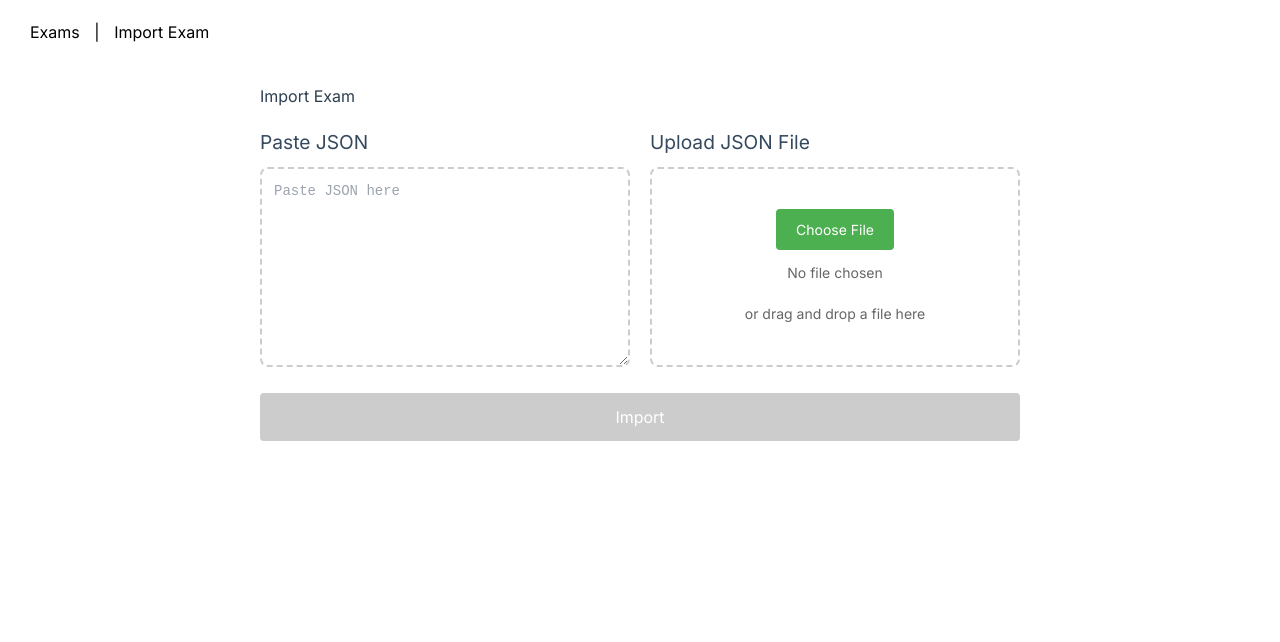
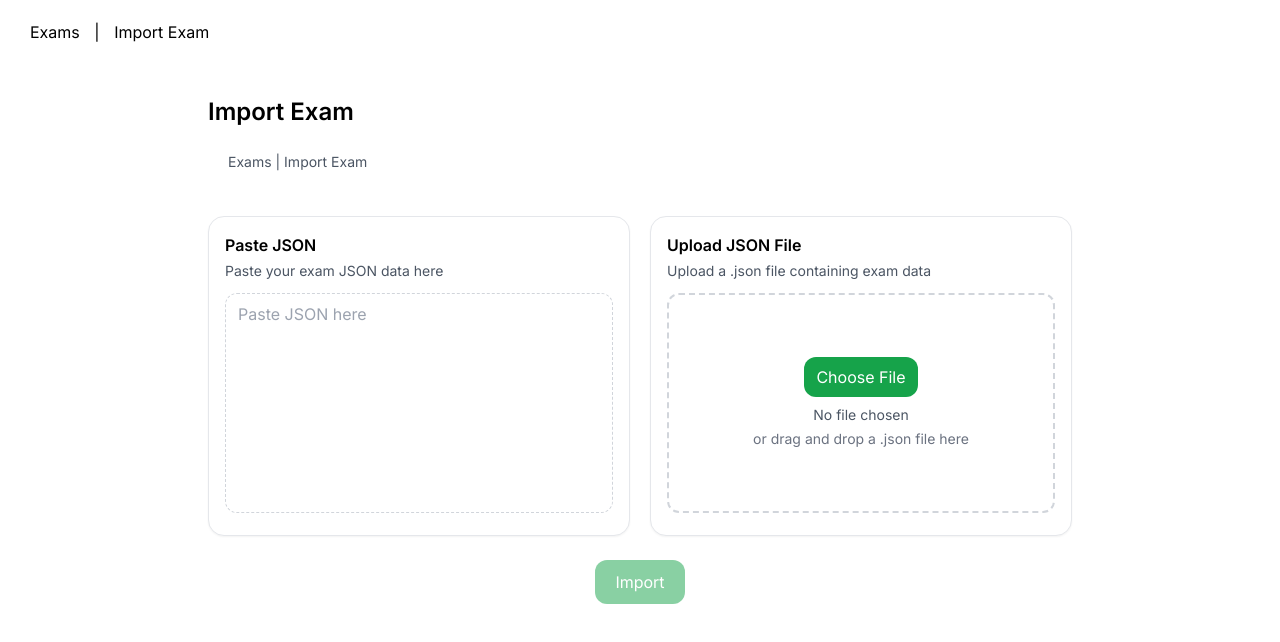
Before and after one commit to samdofreelancer/istqb, a Vue app in the folder quiz-frontend/: page /import in a window 1280 px wide. Shown: the top 642 px of the page. Built offline with nearby package versions, Linux system fonts and the light colour scheme.

Commit message:
enhance UI import

```diff
--- /dev/null
+++ b/quiz-frontend/src/utils/validateExam.ts
@@ -0,0 +1,119 @@
+export interface ImportExam {
+  title: string;
+  description?: string;
+  timeLimit?: number | null;
+  questions: Array<{
+    id?: string | number;
+    text: string;
+    choices: Array<{
+      text: string;
+      correct: boolean;
+      explanation?: string;
+    }>;
+  }>;
+}
+
+export interface NormalizedExam {
+  title: string;
+  description?: string;
+  timeLimitSec?: number | null;
+  questions: Array<{
+    text: string;
+    multiple: boolean;
+    choices: Array<{
+      text: string;
+      correct: boolean;
+      explanation?: string;
+    }>;
+  }>;
+}
+
+function stripBOM(text: string): string {
+  return text.replace(/^\uFEFF/, '');
+}
+
+export function validateExam(text: string): {
+  ok: boolean;
+  errs: string[];
+  warns: string[];
+  normalized: NormalizedExam | null;
+} {
+  const errs: string[] = [];
+  const warns: string[] = [];
+  let normalized: NormalizedExam | null = null;
+
+  try {
+    const data: ImportExam = JSON.parse(stripBOM(text));
+
+    // Check title
+    if (!data.title || typeof data.title !== 'string' || data.title.trim() === '') {
+      errs.push('Title is required and must be a non-empty string');
+    }
+
+    // Check questions
+    if (!data.questions || !Array.isArray(data.questions) || data.questions.length === 0) {
+      errs.push('Questions must be a non-empty array');
+    } else {
+      data.questions.forEach((q, idx) => {
+        if (!q.text || typeof q.text !== 'string' || q.text.trim() === '') {
+          errs.push(`Question ${idx + 1}: text is required and must be a non-empty string`);
+        }
+        if (!q.choices || !Array.isArray(q.choices) || q.choices.length < 2) {
+          errs.push(`Question ${idx + 1}: choices must be an array with at least 2 items`);
+        } else {
+          q.choices.forEach((choice, choiceIdx) => {
+            if (!choice.text || typeof choice.text !== 'string') {
+              errs.push(`Question ${idx + 1}, choice ${choiceIdx + 1}: text is required and must be a string`);
+            }
+            if (typeof choice.correct !== 'boolean') {
+              errs.push(`Question ${idx + 1}, choice ${choiceIdx + 1}: correct must be a boolean`);
+            }
+          });
+        }
+        // Validate at least one correct answer
+        const correctCount = q.choices?.filter(c => c.correct).length || 0;
+        if (correctCount === 0) {
+          errs.push(`Question ${idx + 1}: at least one choice must be marked correct`);
+        }
+      });
+    }
+
+    // Warnings
+    if (!data.description) {
+      warns.push('Description is missing');
+    }
+    if (data.timeLimit === null || data.timeLimit === undefined) {
+      warns.push('Time limit is missing');
+    }
+
+    // If no errors, normalize
+    if (errs.length === 0) {
+      normalized = {
+        title: data.title.trim(),
+        description: data.description?.trim(),
+        timeLimitSec: data.timeLimit ? data.timeLimit * 60 : null,
+        questions: data.questions.map((q, idx) => {
+          const correctCount = q.choices.filter(c => c.correct).length;
+          return {
+            text: q.text.trim(),
+            multiple: correctCount > 1,
+            choices: q.choices.map(choice => ({
+              text: choice.text.trim(),
+              correct: choice.correct,
+              explanation: choice.explanation?.trim()
+            }))
+          };
+        })
+      };
+    }
+  } catch (err: any) {
+    errs.push('Invalid JSON: ' + (err?.message ?? 'Parse error'));
+  }
+
+  return {
+    ok: errs.length === 0,
+    errs,
+    warns,
+    normalized
+  };
+}
--- a/quiz-frontend/src/views/ImportExam.vue
+++ b/quiz-frontend/src/views/ImportExam.vue
@@ -1,298 +1,256 @@
 <template>
-  <div class="import-exam">
-    <h2>Import Exam</h2>
-    <div class="import-sections">
-      <div class="paste-section">
-        <h3>Paste JSON</h3>
+  <div class="max-w-4xl mx-auto px-4 py-8">
+    <!-- Header -->
+    <div class="mb-6">
+      <h1 class="text-2xl font-semibold">Import Exam</h1>
+      <nav class="text-sm text-gray-600 mt-1">
+        <span>Exams</span> | <span>Import Exam</span>
+      </nav>
+    </div>
+
+    <!-- Import Cards -->
+    <div class="grid gap-5 md:grid-cols-2 mb-6">
+      <!-- Paste JSON Card -->
+      <div class="rounded-2xl border border-gray-200 bg-white shadow-sm p-4">
+        <label for="paste-textarea" class="text-base font-semibold mb-1 block">Paste JSON</label>
+        <p class="text-sm text-gray-600 mb-3">Paste your exam JSON data here</p>
         <textarea
-          v-model="jsonData"
+          id="paste-textarea"
+          v-model="rawText"
           placeholder="Paste JSON here"
+          class="min-h-[220px] w-full rounded-xl border border-dashed border-gray-300 px-3 py-2 focus:ring-2 focus:ring-green-500 focus:border-transparent resize-none overflow-auto"
+          @input="handleTextInput"
+          :class="{ 'border-red-300': errors.length > 0 }"
+        ></textarea>
+        <div v-if="errors.length > 0" class="mt-2 text-sm text-red-600" aria-live="polite">
+          {{ errors[0] }}
+        </div>
+      </div>
+
+      <!-- Upload JSON File Card -->
+      <div class="rounded-2xl border border-gray-200 bg-white shadow-sm p-4">
+        <label for="file-input" class="text-base font-semibold mb-1 block">Upload JSON File</label>
+        <p class="text-sm text-gray-600 mb-3">Upload a .json file containing exam data</p>
+        <div
+          class="group relative flex flex-col items-center justify-center min-h-[220px] rounded-xl border-2 border-dashed border-gray-300 hover:border-gray-400 transition"
+          :class="{ 'border-green-500 bg-green-50': isDragging }"
+          @dragover.prevent="isDragging = true"
+          @dragleave.prevent="isDragging = false"
           @drop.prevent="handleDrop"
-          @dragover.prevent
-        ></textarea>
-      </div>
-      <div class="upload-section">
-        <h3>Upload JSON File</h3>
-        <div
-          class="upload-area"
-          @drop.prevent="handleDrop"
-          @dragover.prevent
-          @dragenter.prevent
-          @dragleave.prevent
-          :class="{ 'drag-over': isDragging }"
+          @keydown.enter.prevent="triggerFileInput"
+          @keydown.space.prevent="triggerFileInput"
+          role="button"
+          tabindex="0"
+          aria-label="Upload JSON file"
         >
           <input
+            id="file-input"
             type="file"
-            ref="fileInput"
             accept=".json"
-            @change="handleFileUpload"
-            style="position: absolute; opacity: 0; cursor: pointer; width: 100%; height: 100%;"
+            @change="handleFileChange"
+            class="absolute inset-0 w-full h-full opacity-0 cursor-pointer"
+            ref="fileInputRef"
           />
-          <div class="upload-content">
-            <button type="button" class="choose-file">Choose File</button>
-            <span class="file-name">{{ fileName || 'No file chosen' }}</span>
-            <div class="drag-text">or drag and drop a file here</div>
+          <button
+            type="button"
+            class="bg-green-600 text-white rounded-xl px-3 py-2 hover:bg-green-700 focus:ring-2 focus:ring-green-500"
+            @click.stop="triggerFileInput"
+          >
+            Choose File
+          </button>
+          <span class="text-sm text-gray-600 mt-2">
+            {{ fileName || 'No file chosen' }}
+          </span>
+          <div class="text-sm text-gray-500 mt-1">
+            or drag and drop a .json file here
           </div>
+        </div>
+        <div v-if="errors.length > 0 && lastSource === 'upload'" class="mt-2 text-sm text-red-600" aria-live="polite">
+          {{ errors[0] }}
         </div>
       </div>
     </div>
-    <div class="action-buttons">
+
+    <!-- Preview Card -->
+    <div v-if="valid && parsed" class="rounded-2xl border bg-white shadow-sm p-4 mt-6">
+      <h2 class="text-lg font-semibold mb-3">Preview</h2>
+      <div class="mb-4">
+        <h3 class="text-xl font-medium">{{ parsed.title }}</h3>
+        <p v-if="parsed.description" class="text-gray-600 mt-1 line-clamp-2">{{ parsed.description }}</p>
+      </div>
+      <div class="flex gap-4 mb-4">
+        <span class="bg-blue-100 text-blue-800 px-2 py-1 rounded text-sm">
+          #️⃣ {{ parsed.questions.length }} questions
+        </span>
+        <span class="bg-yellow-100 text-yellow-800 px-2 py-1 rounded text-sm">
+          ⏱ {{ parsed.timeLimitSec ? Math.floor(parsed.timeLimitSec / 60) + ' mins' : 'No time limit' }}
+        </span>
+      </div>
+      <div class="overflow-x-auto">
+        <table class="min-w-full text-sm">
+          <thead>
+            <tr class="border-b">
+              <th class="text-left py-2">#</th>
+              <th class="text-left py-2">Question</th>
+              <th class="text-left py-2">Options</th>
+              <th class="text-left py-2">Type</th>
+            </tr>
+          </thead>
+          <tbody>
+            <tr v-for="(q, idx) in parsed.questions.slice(0, 5)" :key="idx" class="border-b">
+              <td class="py-2">{{ idx + 1 }}</td>
+              <td class="py-2">{{ q.text.length > 40 ? q.text.substring(0, 40) + '...' : q.text }}</td>
+              <td class="py-2">{{ q.choices.length }}</td>
+              <td class="py-2">{{ q.multiple ? 'Multiple' : 'Single' }}</td>
+            </tr>
+          </tbody>
+        </table>
+        <p v-if="parsed.questions.length > 5" class="text-sm text-gray-500 mt-2">
+          ... and {{ parsed.questions.length - 5 }} more questions
+        </p>
+      </div>
+    </div>
+
+    <!-- Import Button -->
+    <div class="mt-6 flex justify-center">
       <button
-        class="import-button"
-        @click="importExam"
-        :disabled="!hasContent"
+        @click="handleImport"
+        :disabled="!valid || isImporting"
+        class="w-full md:w-auto rounded-xl px-5 py-2.5 bg-green-600 text-white hover:bg-green-700 disabled:opacity-50 disabled:cursor-not-allowed focus:ring-2 focus:ring-green-500"
       >
-        Import
-      </button>
-      <button
-        v-if="hasContent"
-        class="clear-button"
-        @click="clearContent"
-      >
-        Clear
+        <span v-if="isImporting" class="inline-flex items-center">
+          <svg class="animate-spin -ml-1 mr-2 h-4 w-4 text-white" xmlns="http://www.w3.org/2000/svg" fill="none" viewBox="0 0 24 24">
+            <circle class="opacity-25" cx="12" cy="12" r="10" stroke="currentColor" stroke-width="4"></circle>
+            <path class="opacity-75" fill="currentColor" d="M4 12a8 8 0 018-8V0C5.373 0 0 5.373 0 12h4zm2 5.291A7.962 7.962 0 014 12H0c0 3.042 1.135 5.824 3 7.938l3-2.647z"></path>
+          </svg>
+          Importing...
+        </span>
+        <span v-else>Import</span>
       </button>
     </div>
   </div>
 </template>
 
-<script>
-import { useExamStore } from '../stores/exam'
+<script setup lang="ts">
+import { ref, computed, watch } from 'vue';
+import { useExamStore } from '../stores/exam';
+import { validateExam, type NormalizedExam } from '../utils/validateExam';
+import { useRouter } from 'vue-router';
 
-export default {
-  data() {
-    return {
-      jsonData: '',
-      fileName: '',
-      isDragging: false
-    }
-  },
-  computed: {
-    hasContent() {
-      return this.jsonData.trim().length > 0
-    }
-  },
-  methods: {
-    async importExam() {
-      try {
-        // Validate JSON first
-        const examData = JSON.parse(this.jsonData)
+const MAX_BYTES = 2 * 1024 * 1024; // 2MB
 
-        // Validate required fields
-        if (!examData.title || !examData.questions || !Array.isArray(examData.questions) || examData.questions.length === 0) {
-          throw new Error('Invalid exam format. Required fields: title and questions array')
-        }
+// State
+const rawText = ref('');
+const fileName = ref('');
+const parsed = ref<NormalizedExam | null>(null);
+const valid = ref(false);
+const errors = ref<string[]>([]);
+const warnings = ref<string[]>([]);
+const isDragging = ref(false);
+const isImporting = ref(false);
+const lastSource = ref<'paste' | 'upload' | null>(null);
 
-        // Validate each question
-        examData.questions.forEach((q, index) => {
-          if (!q.text || !q.choices || !Array.isArray(q.choices) || q.choices.length === 0) {
-            throw new Error(`Invalid question format at index ${index}. Required fields: text and choices array`)
-          }
-          q.choices.forEach((c, cIndex) => {
-            if (typeof c.text === 'undefined' || typeof c.correct === 'undefined') {
-              throw new Error(`Invalid choice format at question ${index}, choice ${cIndex}. Required fields: text and correct`)
-            }
-          })
-        })
+const fileInputRef = ref<HTMLInputElement | null>(null);
 
-        const store = useExamStore()
-        await store.importExam(examData)
-        this.$router.push('/')
-      } catch (e) {
-        if (e.name === 'SyntaxError') {
-          alert('Invalid JSON format. Please check your input.')
-        } else if (e.response?.status === 415) {
-          alert('Server error: Unsupported Media Type. Please ensure you are sending valid JSON.')
-        } else {
-          alert(e.message || 'Import failed. Please try again.')
-        }
-        console.error('Import error:', e)
-      }
-    },
-    handleFileUpload(event) {
-      const file = event.target.files[0]
-      if (file) {
-        if (!file.name.endsWith('.json')) {
-          alert('Please select a JSON file')
-          event.target.value = '' // Clear the file input
-          return
-        }
-        this.readFile(file)
-      }
-    },
-    handleDrop(event) {
-      this.isDragging = false
-      const file = event.dataTransfer.files[0]
-      if (file) {
-        if (!file.name.endsWith('.json')) {
-          alert('Please drop a JSON file')
-          return
-        }
-        this.readFile(file)
-      }
-    },
-    readFile(file) {
-      const reader = new FileReader()
-      reader.onload = (e) => {
-        try {
-          JSON.parse(e.target.result)
-          this.jsonData = e.target.result
-          this.fileName = file.name
-        } catch (error) {
-          alert('Invalid JSON file')
-          this.fileName = ''
-        }
-      }
-      reader.onerror = () => {
-        alert('Error reading file')
-        this.fileName = ''
-      }
-      reader.readAsText(file)
-    },
-    clearContent() {
-      this.jsonData = ''
-      this.fileName = ''
-      if (this.$refs.fileInput) {
-        this.$refs.fileInput.value = ''
-      }
-    }
+// Emits
+const emit = defineEmits<{
+  imported: [payload: NormalizedExam & { source: 'paste' | 'upload' }];
+  error: [errors: string[]];
+  cancel: [];
+}>();
+
+// Methods
+function parseAndValidate(text: string, source: 'paste' | 'upload') {
+  const result = validateExam(text);
+  errors.value = result.errs;
+  warnings.value = result.warns;
+  parsed.value = result.normalized;
+  valid.value = result.ok;
+  lastSource.value = source;
+}
+
+function handleTextInput() {
+  if (rawText.value.trim()) {
+    parseAndValidate(rawText.value, 'paste');
+  } else {
+    parsed.value = null;
+    valid.value = false;
+    errors.value = [];
+    warnings.value = [];
   }
 }
+
+function handleFileChange(event: Event) {
+  const target = event.target as HTMLInputElement;
+  const file = target.files?.[0];
+  if (file) {
+    readFile(file);
+  }
+}
+
+function handleDrop(event: DragEvent) {
+  isDragging.value = false;
+  const file = event.dataTransfer?.files?.[0];
+  if (!file) return;
+
+  if (!file.name.endsWith('.json')) {
+    errors.value = ['Only .json files are allowed'];
+    return;
+  }
+  if (file.size > MAX_BYTES) {
+    errors.value = ['File too large (max 2MB)'];
+    return;
+  }
+
+  readFile(file);
+}
+
+function readFile(file: File) {
+  const reader = new FileReader();
+  reader.onload = (e) => {
+    const text = e.target?.result as string;
+    rawText.value = text;
+    fileName.value = file.name;
+    parseAndValidate(text, 'upload');
+  };
+  reader.onerror = () => {
+    errors.value = ['Error reading file'];
+  };
+  reader.readAsText(file);
+}
+
+function triggerFileInput() {
+  fileInputRef.value?.click();
+}
+
+const router = useRouter();
+
+async function handleImport() {
+  if (!valid.value || !parsed.value) return;
+
+  isImporting.value = true;
+  try {
+    const store = useExamStore();
+    await store.importExam(parsed.value);
+    emit('imported', { ...parsed.value, source: lastSource.value! });
+    // Navigate to the exam list page
+    router.push('/');
+  } catch (error: any) {
+    emit('error', [error.message || 'Import failed']);
+  } finally {
+    isImporting.value = false;
+  }
+}
+
+// Watch for text changes
+watch(rawText, handleTextInput);
 </script>
 
 <style scoped>
-.import-exam {
-  padding: 20px;
-  max-width: 800px;
-  margin: 0 auto;
-}
-
-.import-sections {
-  display: flex;
-  gap: 20px;
-  margin: 20px 0;
-}
-
-.paste-section, .upload-section {
-  flex: 1;
-}
-
-h2 {
-  color: #2c3e50;
-  margin-bottom: 20px;
-}
-
-h3 {
-  margin-bottom: 10px;
-  color: #34495e;
-  font-size: 1.2em;
-}
-
-textarea {
-  width: 100%;
-  height: 200px;
-  padding: 12px;
-  border: 2px dashed #ccc;
-  border-radius: 8px;
-  font-family: monospace;
-  resize: vertical;
-  font-size: 14px;
-}
-
-textarea:focus {
-  outline: none;
-  border-color: #4CAF50;
-}
-
-.upload-area {
-  position: relative;
-  height: 200px;
-  border: 2px dashed #ccc;
-  border-radius: 8px;
+.line-clamp-2 {
+  display: -webkit-box;
+  -webkit-line-clamp: 2;
+  -webkit-box-orient: vertical;
   overflow: hidden;
-  transition: all 0.3s ease;
-}
-
-.upload-area:hover, .upload-area.drag-over {
-  border-color: #4CAF50;
-  background-color: #f8f8f8;
-}
-
-.upload-content {
-  position: absolute;
-  top: 0;
-  left: 0;
-  right: 0;
-  bottom: 0;
-  display: flex;
-  flex-direction: column;
-  align-items: center;
-  justify-content: center;
-  gap: 12px;
-  pointer-events: none;
-}
-
-.choose-file {
-  padding: 10px 20px;
-  background-color: #4CAF50;
-  color: white;
-  border: none;
-  border-radius: 4px;
-  font-size: 14px;
-  cursor: pointer;
-  transition: background-color 0.3s ease;
-}
-
-.file-name {
-  color: #666;
-  font-size: 14px;
-}
-
-.drag-text {
-  color: #666;
-  font-size: 14px;
-  margin-top: 8px;
-}
-
-.action-buttons {
-  display: flex;
-  gap: 10px;
-  margin-top: 20px;
-}
-
-.import-button {
-  flex: 2;
-  padding: 12px 24px;
-  background-color: #4CAF50;
-  color: white;
-  border: none;
-  border-radius: 4px;
-  cursor: pointer;
-  font-size: 16px;
-  transition: background-color 0.3s ease;
-}
-
-.clear-button {
-  flex: 1;
-  padding: 12px 24px;
-  background-color: #f44336;
-  color: white;
-  border: none;
-  border-radius: 4px;
-  cursor: pointer;
-  font-size: 16px;
-  transition: background-color 0.3s ease;
-}
-
-button:disabled {
-  background-color: #cccccc;
-  cursor: not-allowed;
-}
-
-.import-button:hover:not(:disabled) {
-  background-color: #45a049;
-}
-
-.clear-button:hover {
-  background-color: #da190b;
 }
 </style>
```
Also changed, not shown: quiz-frontend/src/components/PreviewDialog.vue (added, +98 -0 lines), quiz-frontend/src/stores/exam.js (+11 -0 lines), quiz-frontend/src/views/ExamList.vue (+25 -3 lines), 2 other files (tests, documents, lock files or other folders).
